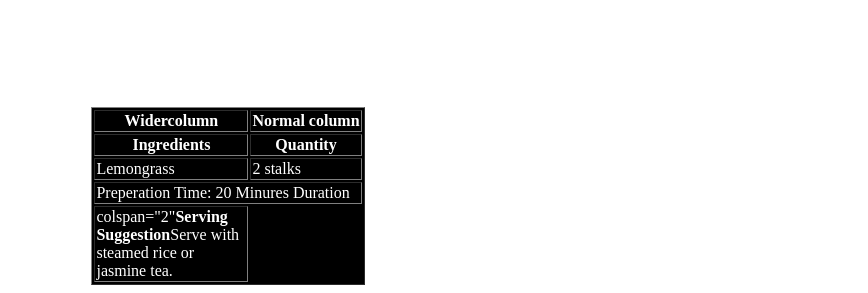
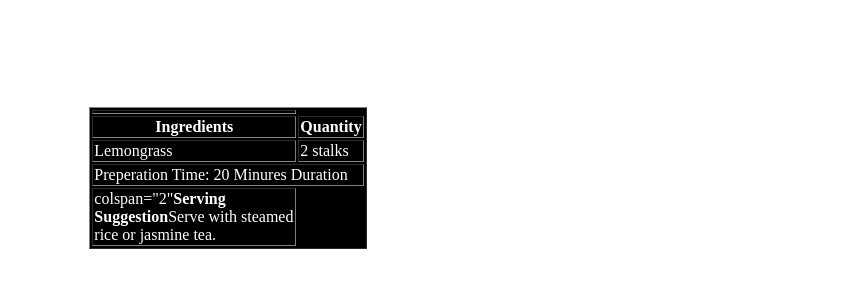
Before and after one commit to Villar-adrianne/index.html, a plain HTML site: page index.html in a window 1280 px wide. Shown: the part 828-1121 px from the top of the page, 412-1280 px from the left. After the commit the page ends 1085 px from the top, so only its background shows below. Drawn offline with Linux system fonts and the light colour scheme.

Commit message:
Update index.html

```diff
--- a/index.html
+++ b/index.html
@@ -59,8 +59,7 @@
   <br>
   <table border="1" style="margin: auto; background-color: black; color: white;>
     <tr>
-    <th width="150">Widercolumn</th>
-    <th>Normal column</th>
+    <th width="200">
 <caption>Recipe details</caption>
 <tr>
   <th>Ingredients</th>
```
